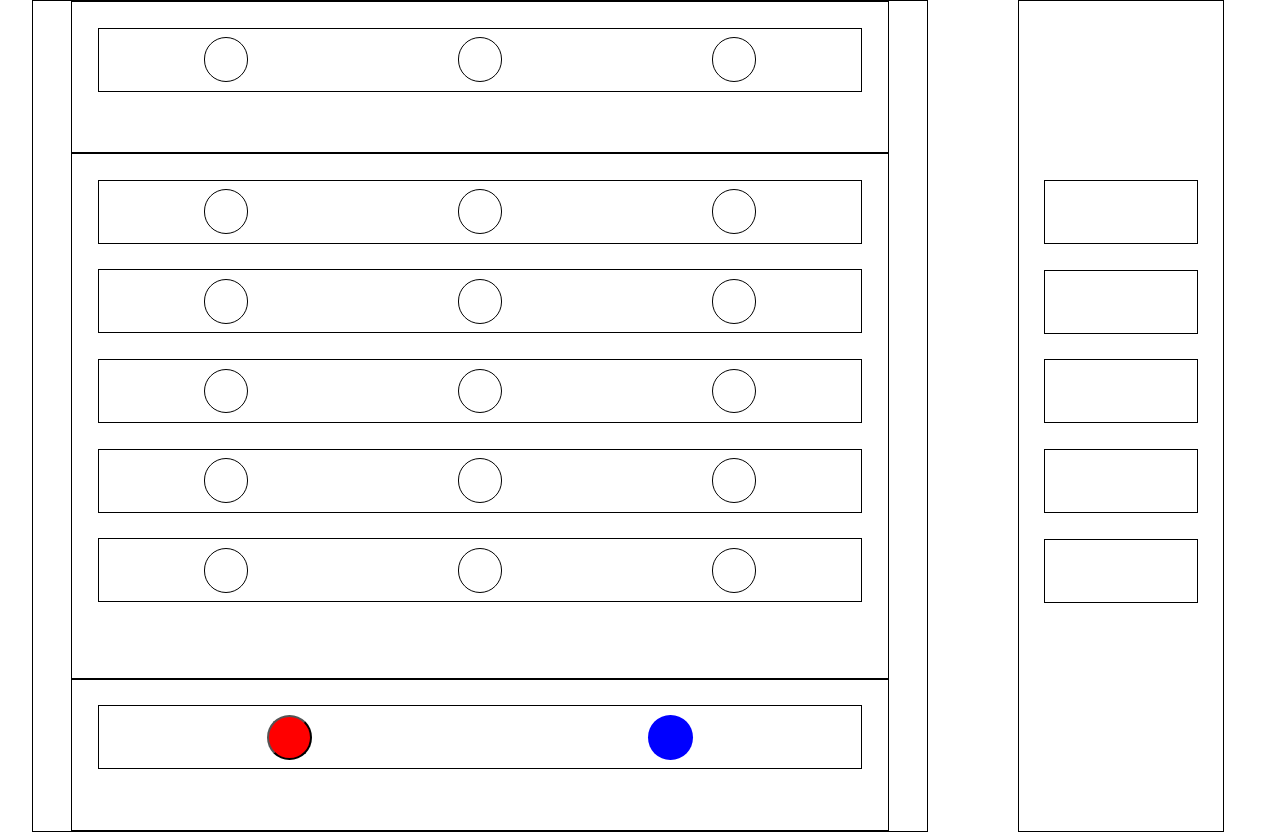
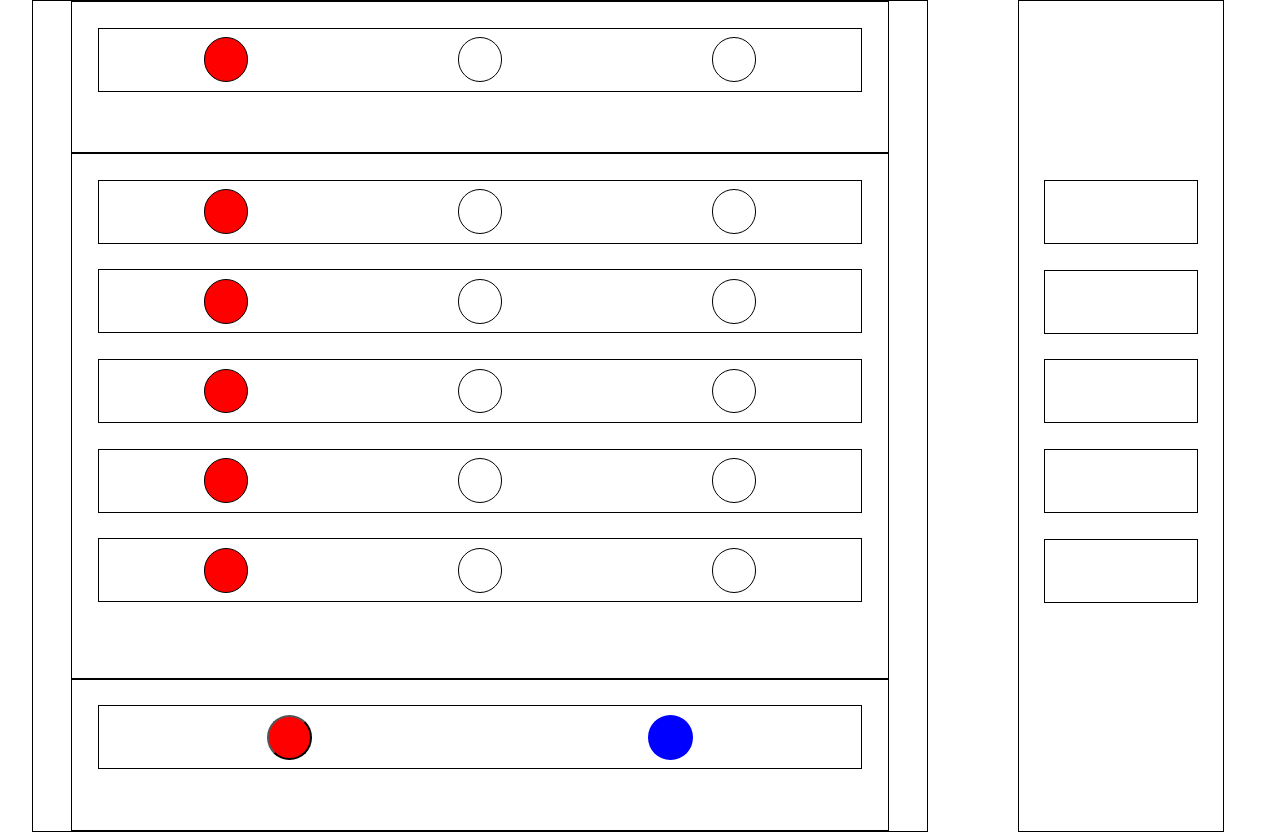
Before and after one commit to Flothar78/mastermind, a Vue app: page / in a window 1280 px wide. Built offline with nearby package versions, Linux system fonts and the light colour scheme.

Commit message:
create reactive object to pass class to sibing

```diff
--- a/src/components/PeonStoreRow.vue
+++ b/src/components/PeonStoreRow.vue
@@ -1,13 +1,19 @@
 <template>
   <div class="peons-row">
-    <button @click="$emit('redColor')" class="peon-color-red"></button>
+    <button class="peon-color-red"></button>
     <div class="peon-color-blue"></div>
   </div>
 </template>
 
-<script setup>
-const emit = defineEmits(["redColor"]);
+<script>
+import { reactive } from "vue";
+export const peonColor = reactive({
+  red: 'class="redcolor"',
+  blue: 'class="bluecolor"',
+});
 </script>
+
+<script setup></script>
 
 <style scoped>
 .peons-row {
--- a/src/components/PeonsRow.vue
+++ b/src/components/PeonsRow.vue
@@ -1,15 +1,23 @@
 <script setup>
 import { ref } from "vue";
-const redIsActive = ref(false);
+import { peonColor } from "@/components/PeonStoreRow.vue";
+const isRed = ref(false);
+const isBlue = ref(false);
+if (peonColor.red) {
+  isRed.value = true;
+} else if (peonColor.blue) {
+  isBlue.value = true;
+}
+console.log(peonColor.red, peonColor.blue);
 </script>
 
 <template>
   <div class="peons-row">
     <div
       class="peon-choice"
-      :class="{ redcolor: redIsActive }"
-      @redColor="redIsActive = true"
+      :class="{ redcolor: isRed, bluecolor: isBlue }"
     ></div>
+
     <div class="peon-choice"></div>
     <div class="peon-choice"></div>
   </div>
@@ -33,4 +41,7 @@ const redIsActive = ref(false);
 .redcolor {
   background-color: red;
 }
+.bluecolor {
+  background-color: blue;
+}
 </style>
```
